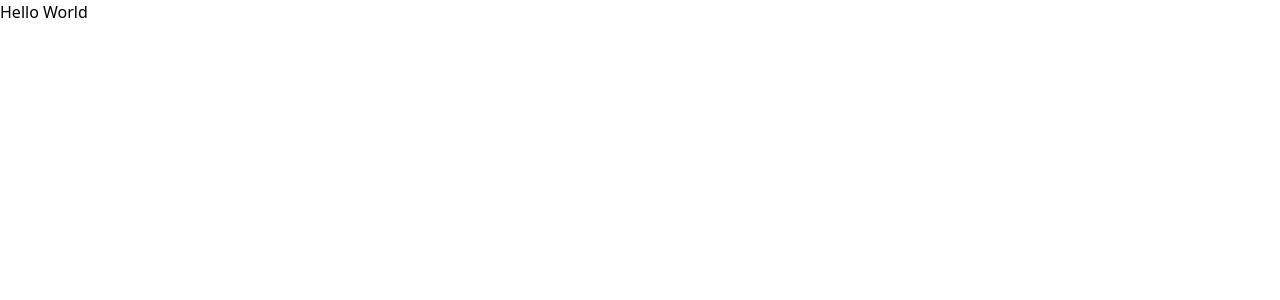
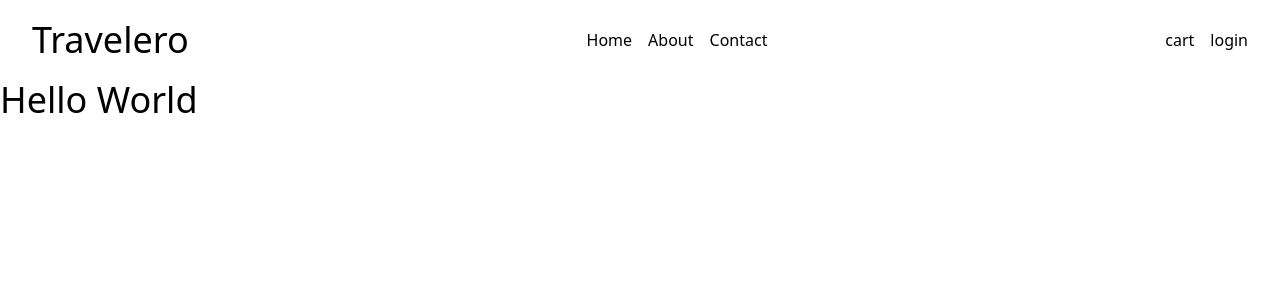
Before and after one commit to Jon-Felipe/travelero, a React (Vite) app: page / in a window 1280 px wide. Shown: the top 300 px of the page. Built offline with nearby package versions, Linux system fonts and the light colour scheme.

Commit message:
navbar basic setupn and styling

```diff
--- a/src/App.tsx
+++ b/src/App.tsx
@@ -1,7 +1,13 @@
+import './components/Navbar';
+import Navbar from './components/Navbar';
+
 function App() {
   return (
     <>
-      <h1>Hello World</h1>
+      <Navbar />
+      <main>
+        <h1 className='text-4xl'>Hello World</h1>
+      </main>
     </>
   );
 }
--- /dev/null
+++ b/src/components/Navbar.tsx
@@ -0,0 +1,23 @@
+function Navbar() {
+  return (
+    <header className='h-20 flex items-center justify-between px-8'>
+      <div>
+        <h1 className='text-4xl'>Travelero</h1>
+      </div>
+      <div className='md:hidden'>
+        <p className='text-4xl'>x</p>
+      </div>
+      <nav className='hidden md:flex md:gap-x-4'>
+        <a href='#'>Home</a>
+        <a href='#'>About</a>
+        <a href='#'>Contact</a>
+      </nav>
+      <div className='hidden md:flex md:gap-4'>
+        <p>cart</p>
+        <p>login</p>
+      </div>
+    </header>
+  );
+}
+
+export default Navbar;
```
